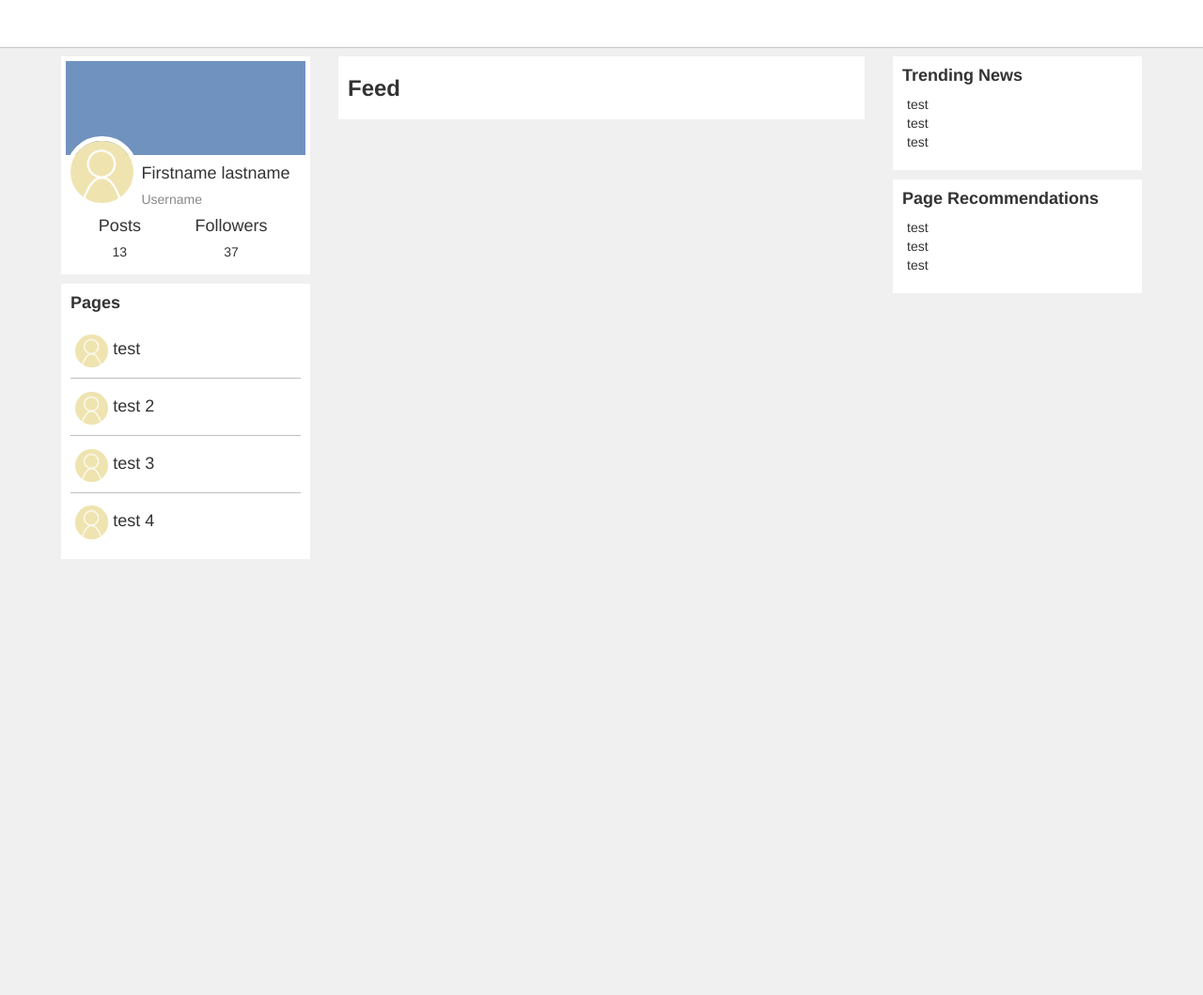
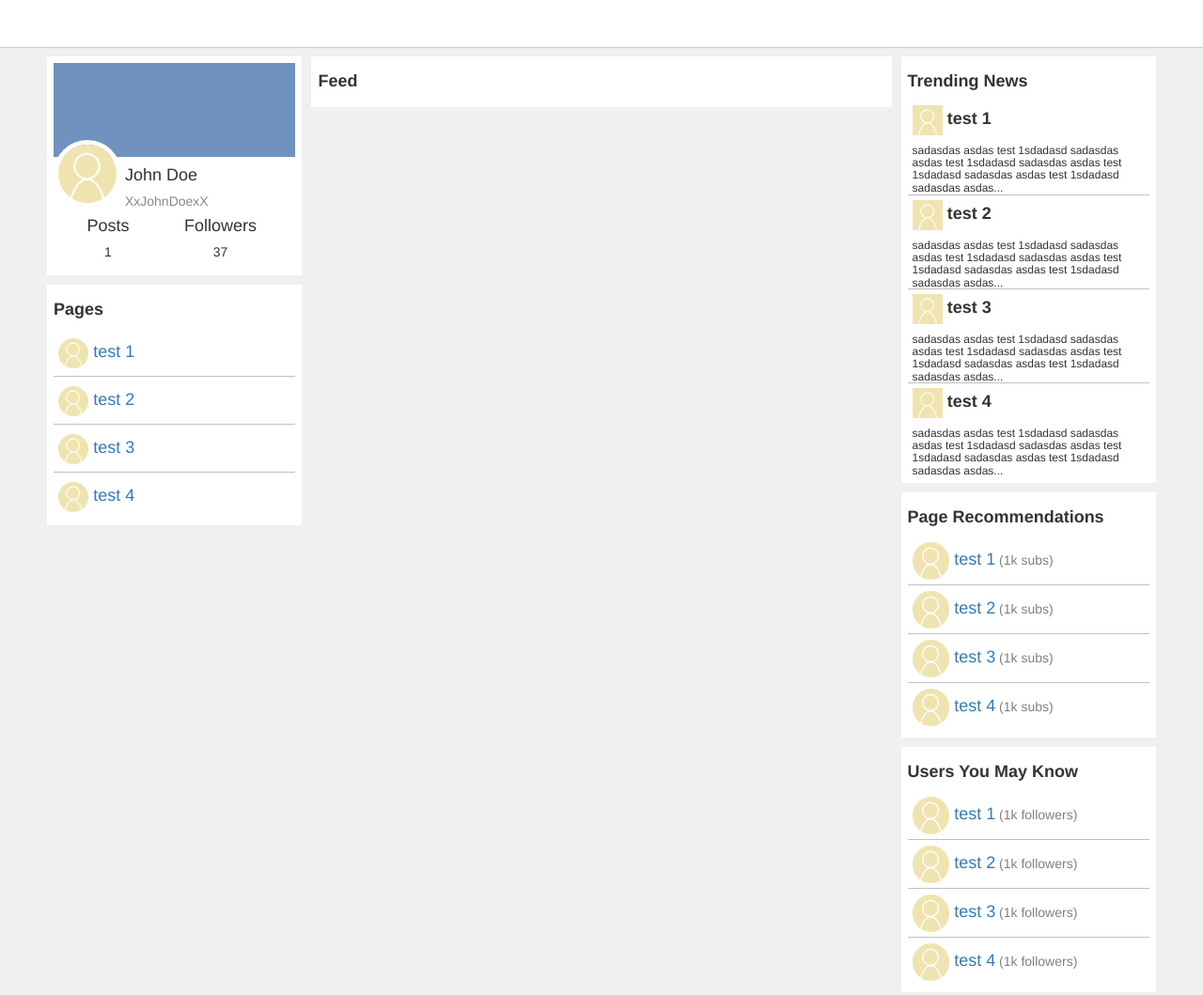
Before and after one commit to MarcoHinojosa-ISB/social-media-frontend-concept, a plain HTML site: page index.html in a window 1280 px wide. Shown: the whole page at 94% size. Before the commit the page ends 800 px from the top, so only its background shows below. Drawn offline with nearby package versions, Linux system fonts and the light colour scheme.

Commit message:
progress on panels

```diff
--- a/index.html
+++ b/index.html
@@ -6,68 +6,116 @@
     <link rel="stylesheet" href="main.css" />
     <title>Concept</title>
   </head>
-  <body class="container-fluid">
-
-    <div id="top-bar" class="row"></div>
-    <div id="content" class="row">
-      <div id="content-left" class="col-xs-3">
-        <div class="profile-panel">
+  <body>
+    <div id="top-bar"></div>
+    <div id="content">
+      <div id="content-left">
+        <div id="profile-panel" class="panel-layout">
           <div id="profile-background"></div>
-          <img id="profile-pic" src="images/profile_pic.png" class="img-circle"/>
+          <img src="images/profile_pic.png" class="img-circle img-responsive"/>
           <div id="profile-name">
-            <h4>Firstname lastname</h4>
-            <h5>Username</h5>
+            <h4>John Doe</h4>
+            <h5>XxJohnDoexX</h5>
           </div>
           <div>
-            <div id="profile-posts">
+            <div>
               <h4>Posts</h4>
-              <h5>13</h5>
+              <h5>1</h5>
             </div>
-            <div id="profile-followers">
+            <div>
               <h4>Followers</h4>
               <h5>37</h5>
             </div>
           </div>
         </div>
-        <div class="pages-panel">
+        <div id="pages-panel" class="panel-layout">
           <h4><strong>Pages</strong></h4>
-          <div>
-            <img src="images/profile_pic.png" class="img-circle"/><h4>test</h4>
-          </div>
-          <div>
-            <img src="images/profile_pic.png" class="img-circle"/><h4>test 2</h4>
-          </div>
-          <div>
-            <img src="images/profile_pic.png" class="img-circle"/><h4>test 3</h4>
-          </div>
-          <div>
-            <img src="images/profile_pic.png" class="img-circle"/><h4>test 4</h4>
-          </div>
+          <a>
+            <img src="images/profile_pic.png" class="img-circle img-responsive"/><h4>test 1</h4>
+          </a>
+          <a>
+            <img src="images/profile_pic.png" class="img-circle img-responsive"/><h4>test 2</h4>
+          </a>
+          <a>
+            <img src="images/profile_pic.png" class="img-circle img-responsive"/><h4>test 3</h4>
+          </a>
+          <a>
+            <img src="images/profile_pic.png" class="img-circle img-responsive"/><h4>test 4</h4>
+          </a>
         </div>
       </div>
 
-      <div id="content-center" class="col-xs-6">
-        <div class="feed-panel">
-          <h3><strong>Feed</strong></h3>
+      <div id="content-center">
+        <div id="feed-panel" class="panel-layout">
+          <h4><strong>Feed</strong></h4>
         </div>
       </div>
 
-      <div id="content-right" class="col-xs-3">
-        <div class="trending-panel">
+      <div id="content-right">
+        <div id="trending-panel" class="panel-layout">
           <h4><strong>Trending News</strong></h4>
-          <ul>
-            <li>test</li>
-            <li>test</li>
-            <li>test</li>
-          </ul>
+          <div>
+            <img src="images/profile_pic.png" class="img-responsive"/><h4><strong>test 1</strong></h4>
+            <h6>sadasdas asdas
+            test 1sdadasd sadasdas asdas
+            test 1sdadasd sadasdas asdas
+            test 1sdadasd sadasdas asdas
+            test 1sdadasd sadasdas asdas...</h6>
+          </div>
+          <div>
+            <img src="images/profile_pic.png" class="img-responsive"/><h4><strong>test 2</strong></h4>
+            <h6>sadasdas asdas
+            test 1sdadasd sadasdas asdas
+            test 1sdadasd sadasdas asdas
+            test 1sdadasd sadasdas asdas
+            test 1sdadasd sadasdas asdas...</h6>
+          </div>
+          <div>
+            <img src="images/profile_pic.png" class="img-responsive"/><h4><strong>test 3</strong></h4>
+            <h6>sadasdas asdas
+            test 1sdadasd sadasdas asdas
+            test 1sdadasd sadasdas asdas
+            test 1sdadasd sadasdas asdas
+            test 1sdadasd sadasdas asdas...</h6>
+          </div>
+          <div>
+            <img src="images/profile_pic.png" class="img-responsive"/><h4><strong>test 4</strong></h4>
+            <h6>sadasdas asdas
+            test 1sdadasd sadasdas asdas
+            test 1sdadasd sadasdas asdas
+            test 1sdadasd sadasdas asdas
+            test 1sdadasd sadasdas asdas...</h6>
+          </div>
         </div>
-        <div class="recommendations-panel">
+        <div id="page-rec-panel" class="panel-layout">
           <h4><strong>Page Recommendations</strong></h4>
-          <ul>
-            <li>test</li>
-            <li>test</li>
-            <li>test</li>
-          </ul>
+          <a>
+            <img src="images/profile_pic.png" class="img-circle img-responsive"/><h4>test 1</h4><span> (1k subs)</span>
+          </a>
+          <a>
+            <img src="images/profile_pic.png" class="img-circle img-responsive"/><h4>test 2</h4><span> (1k subs)</span>
+          </a>
+          <a>
+            <img src="images/profile_pic.png" class="img-circle img-responsive"/><h4>test 3</h4><span> (1k subs)</span>
+          </a>
+          <a>
+            <img src="images/profile_pic.png" class="img-circle img-responsive"/><h4>test 4</h4><span> (1k subs)</span>
+          </a>
+        </div>
+        <div id="user-rec-panel" class="panel-layout">
+          <h4><strong>Users You May Know</strong></h4>
+          <a>
+            <img src="images/profile_pic.png" class="img-circle img-responsive"/><h4>test 1</h4><span> (1k followers)</span>
+          </a>
+          <a>
+            <img src="images/profile_pic.png" class="img-circle img-responsive"/><h4>test 2</h4><span> (1k followers)</span>
+          </a>
+          <a>
+            <img src="images/profile_pic.png" class="img-circle img-responsive"/><h4>test 3</h4><span> (1k followers)</span>
+          </a>
+          <a>
+            <img src="images/profile_pic.png" class="img-circle img-responsive"/><h4>test 4</h4><span> (1k followers)</span>
+          </a>
         </div>
       </div>
     </div>
--- a/main.css
+++ b/main.css
@@ -5,6 +5,8 @@ body{
 #top-bar{
   position: fixed;
   background-color: #ffffff;
+  top: 0px;
+  left: 0px;
   width: 100%;
   height: 50px;
   border-bottom: 1px solid #fafafa;
@@ -13,75 +15,146 @@ body{
   z-index: 1;
 }
 #content{
-  position: relative;
-  top: 60px;
+  margin-top: 60px;
   padding-left: 50px;
   padding-right: 50px;
 }
+#content-left{
+  float: left;
+  width: 23%;
+}
+#content-center{
+  float: left;
+  width: 54%;
+  border-left: 10px solid #f0f0f0;
+  border-right: 10px solid #f0f0f0;
+}
+#content-right{
+  float: left;
+  width: 23%;
+}
 
-.profile-panel{
-  background-color: #ffffff;
-  padding: 5px;
-  margin-bottom: 10px;
-}
+/* PROFILE PANEL */
+
 #profile-background{
   height: 100px;
   background-image: url("images/profile_background.png");
 }
-#profile-pic{
+#profile-panel > img{
   display: inline-block;
   position: relative;
   top: -30px;
-  width: 30%;
+  width: 28%;
   border: 5px solid white;
 }
 #profile-name{
   display: inline-block;
-  margin: 0px;
 }
 #profile-name > h5{
   color: #888888;
 }
-#profile-posts, #profile-followers{
+#profile-panel > div > div{
   text-align: center;
   display: inline-block;
   width: 45%;
   margin-top: -30px;
 }
 
-.pages-panel{
-  background-color: #ffffff;
-  padding: 1px 10px 10px 10px;
-  margin-bottom: 10px;
-}
-.pages-panel > div{
+/* PAGES PANEL */
+#pages-panel > a{
+  display: block;
   padding: 5px;
 }
-.pages-panel > div + div{
+#pages-panel > a:hover{
+  cursor: pointer;
+  text-decoration: underline;
+}
+#pages-panel > a + a{
   border-top: 1px solid #c0c0c0;
 }
-.pages-panel > div > img{
+#pages-panel > a > img{
   display: inline-block;
-  width: 15%;
+  width: 13%;
 }
-.pages-panel > div > h4{
+#pages-panel > a > h4{
   display: inline-block;
+  padding-left: 5px;
+}
+
+/* PAGE REC PANEL */
+#page-rec-panel > a{
+  display: block;
   padding: 5px;
 }
+#page-rec-panel > a:hover{
+  cursor: pointer;
+  text-decoration: underline;
+}
+#page-rec-panel > a + a{
+  border-top: 1px solid #c0c0c0;
+}
+#page-rec-panel > a > img{
+  display: inline-block;
+  width: 16%;
+}
+#page-rec-panel > a > h4{
+  display: inline-block;
+  padding-left: 5px;
+}
+#page-rec-panel > a > span{
+  color: gray;
+}
 
-.feed-panel{
+/* USER-REC-PANEL */
+#user-rec-panel > a{
+  display: block;
+  padding: 5px;
+}
+#user-rec-panel > a:hover{
+  cursor: pointer;
+  text-decoration: underline;
+}
+#user-rec-panel > a + a{
+  border-top: 1px solid #c0c0c0;
+}
+#user-rec-panel > a > img{
+  display: inline-block;
+  width: 16%;
+}
+#user-rec-panel > a > h4{
+  display: inline-block;
+  padding-left: 5px;
+}
+#user-rec-panel > a > span{
+  color: gray;
+}
+
+
+/* TRENDING PANEL */
+#trending-panel > div{
+  padding: 5px;
+  max-height: 100px;
+  overflow: hidden;
+}
+#trending-panel > div:hover{
+  cursor: pointer;
+  background-color: #f6f6f6;
+}
+#trending-panel > div + div{
+  border-top: 1px solid #c0c0c0;
+}
+#trending-panel > div > img{
+  display: inline-block;
+  width: 13%;
+}
+#trending-panel > div > h4{
+  display: inline;
+  padding-left: 5px;
+}
+
+.panel-layout{
   background-color: #ffffff;
-  padding: 1px 10px 10px 10px;
-  margin-bottom: 10px;
-}
-.trending-panel{
-  background-color: #ffffff;
-  padding: 1px 10px 10px 10px;
-  margin-bottom: 10px;
-}
-.recommendations-panel{
-  background-color: #ffffff;
-  padding: 1px 10px 10px 10px;
+  padding: 7px;
   margin-bottom: 10px;
 }
 ul{
```
